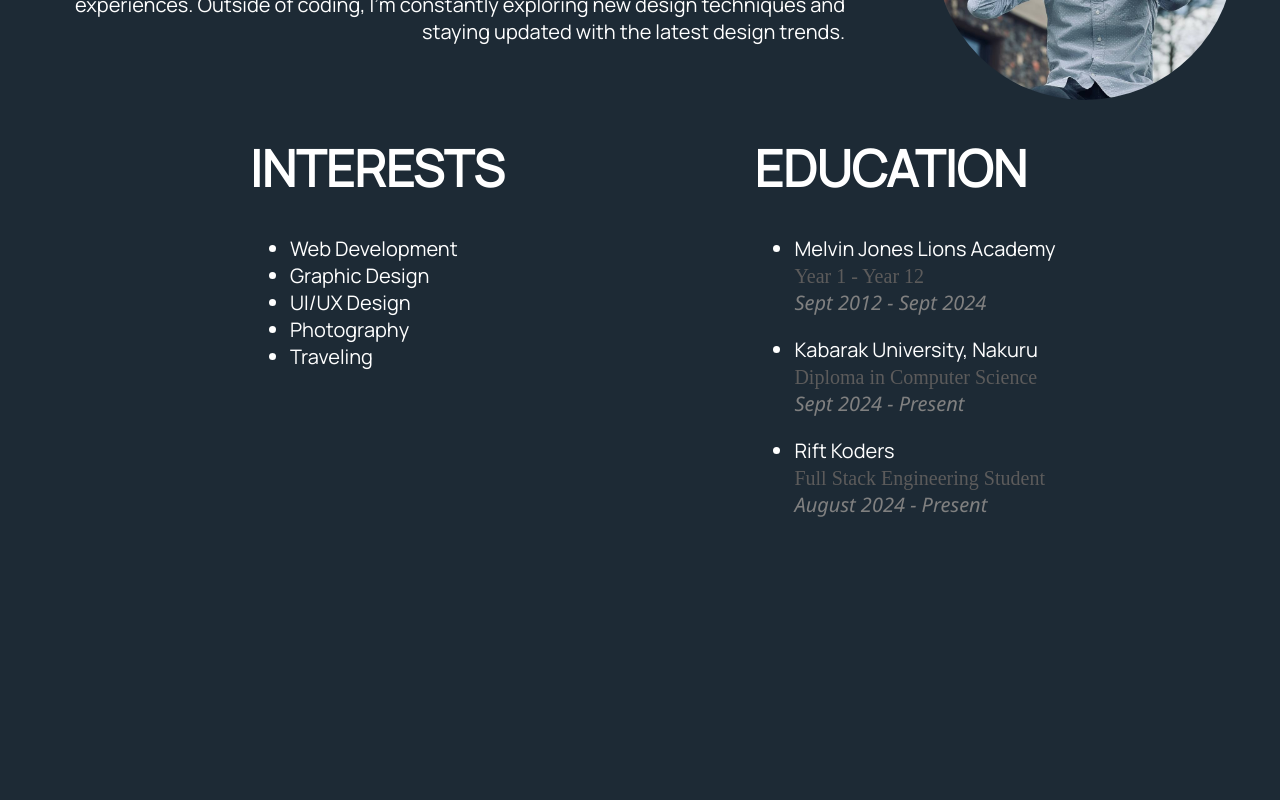
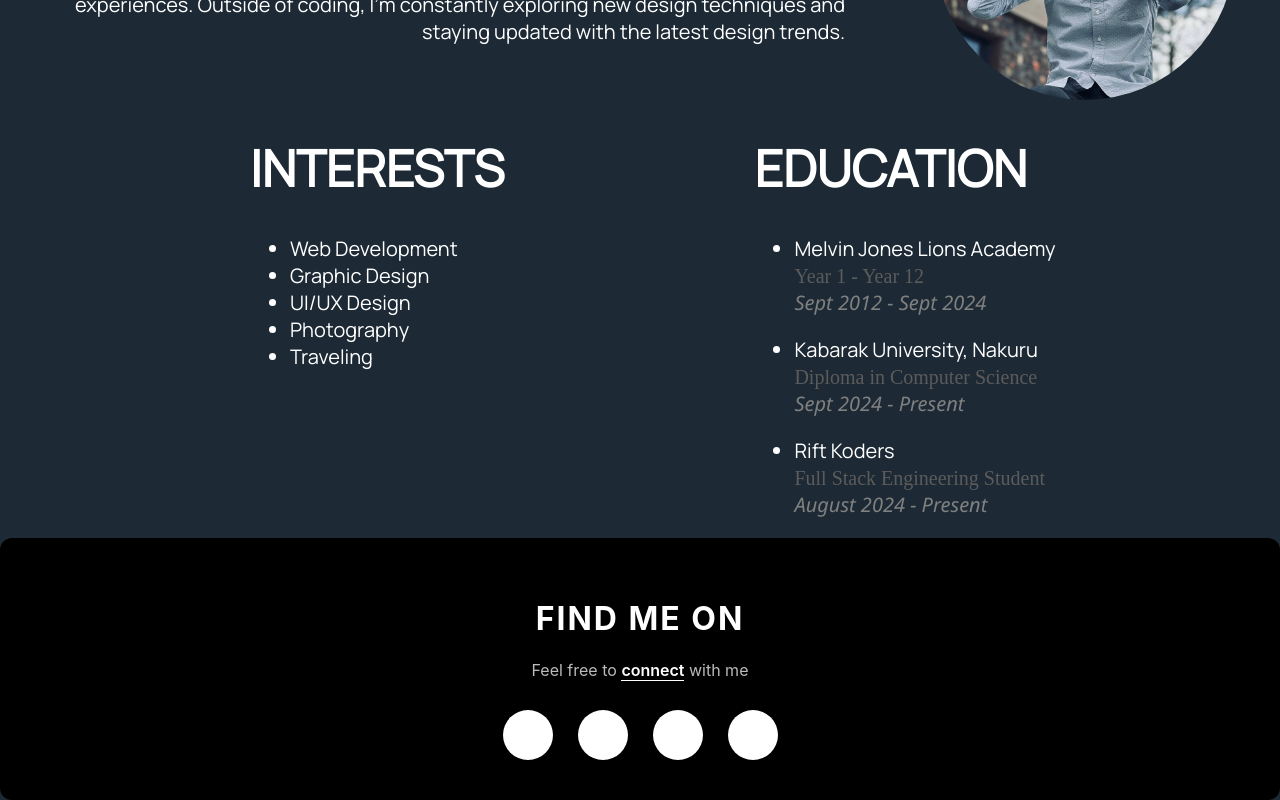
Before and after one commit to patel-vansh1607/vansh-patel, a React (Create React App) app: page / in a window 1280 px wide. Shown: the part 917-1717 px from the top of the page. Before the commit the page ends 1455 px from the top, so only its background shows below. Built offline with nearby package versions, Linux system fonts and the light colour scheme.

Commit message:
adding my connect section

```diff
--- a/src/App.js
+++ b/src/App.js
@@ -92,11 +92,29 @@ function App() {
                       August 2024 - Present
                     </span>
                     </li>
-
-
                 </ul>
                 </div>
               </div>
+              <div className="social-container">
+                <h1 className="title">FIND ME ON</h1>
+                <p className="subtitle">
+                  Feel free to <span className="highlight">connect</span> with me
+                </p>
+                <div className="icons">
+                  <a href="https://github.com" target="_blank" rel="noopener noreferrer">
+                    <i className="fab fa-github"></i>
+                  </a>
+                  <a href="https://twitter.com" target="_blank" rel="noopener noreferrer">
+                    <i className="fab fa-twitter"></i>
+                  </a>
+                  <a href="https://linkedin.com" target="_blank" rel="noopener noreferrer">
+                    <i className="fab fa-linkedin-in"></i>
+                  </a>
+                  <a href="https://instagram.com" target="_blank" rel="noopener noreferrer">
+                    <i className="fab fa-instagram"></i>
+                  </a>
+                </div>
+            </div>
             </div>
           </div>
         </>
```
